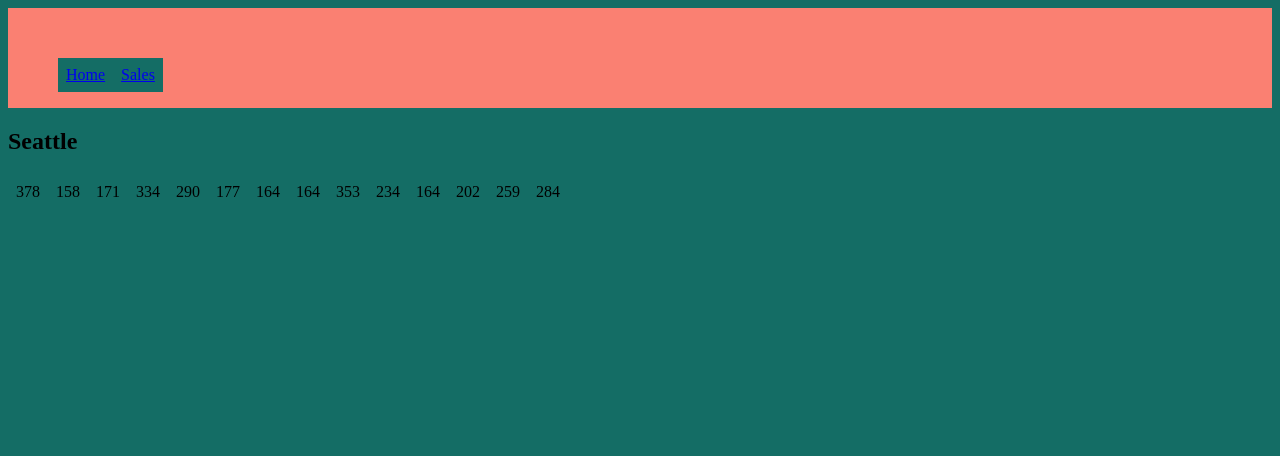
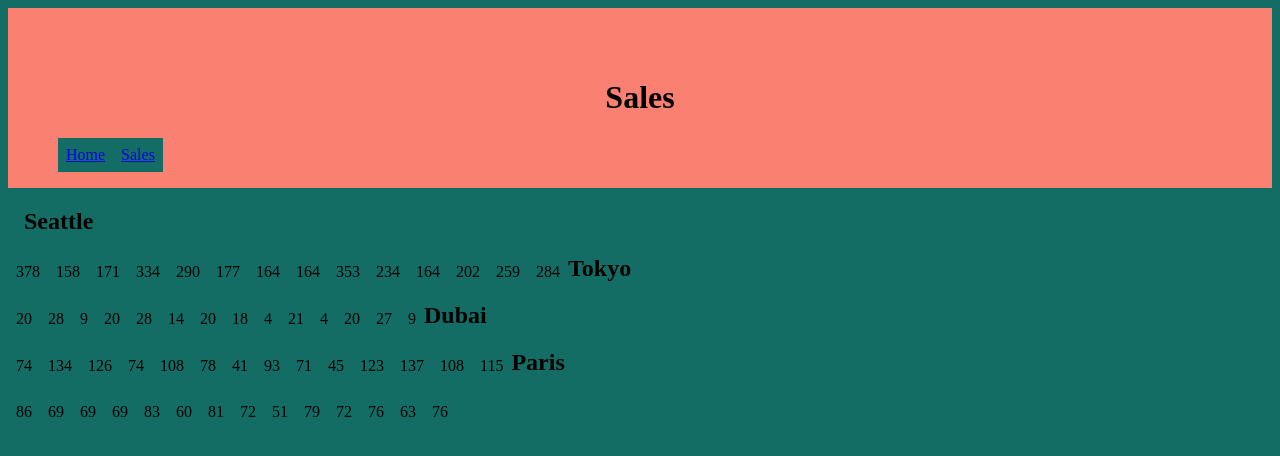
Before and after one commit to kgonzalez1219/cookie_stand, a plain HTML site: page sales.html in a window 1280 px wide. Drawn offline with Linux system fonts and the light colour scheme.

Commit message:
render all objects to page

```diff
--- a/js/app.js
+++ b/js/app.js
@@ -9,7 +9,10 @@ var hours = ['6am', '7am', '8am', '9am', '10am', '11am', '12pm', '1pm', '2pm', '
 
 // object literals/store locations
 
+//seattle
+
 var seattle = {
+  name: 'Seattle',
   minCust: 23,
   maxCust: 65,
   avgCookiePurch: 6.3,
@@ -42,6 +45,10 @@ var divEl = document.createElement('div');
 //console.log(divEl);
 section.append(divEl);
 
+var h2 = document.createElement('h2');
+h2.textContent = seattle.name;
+divEl.appendChild(h2);
+
 var ul = document.createElement('ul');
 section.append(ul);
 
@@ -53,16 +60,16 @@ for (var i = 0; i < seattle.sales.length; i++) {
 
 
 
+//tokyo
 
 
-
-/*    var tokyo = {
+var tokyo = {
+  name: 'Tokyo',
   minCust: 3,
   maxCust: 24,
   avgCookiePurch: 1.2,
-
-  sales: []
-getRandomInteger: function (min, max) {
+  sales: [],
+  getRandomInteger: function (min, max) {
     return Math.floor(Math.random() * (max - min)) + min;
   },
 
@@ -73,20 +80,46 @@ getRandomInteger: function (min, max) {
 
   },
 
-  render: function() {
+  render: function () {
     this.salesData();
   }
 
 
 };
 
+tokyo.salesData();
+console.log(tokyo.sales);
+
+
+
+var section = document.getElementById('locationList');
+//console.log(section);
+var divEl = document.createElement('div');
+//console.log(divEl);
+section.append(divEl);
+
+var h2 = document.createElement('h2');
+h2.textContent = tokyo.name;
+divEl.appendChild(h2);
+
+var ul = document.createElement('ul');
+section.append(ul);
+
+for (var i = 0; i < tokyo.sales.length; i++) {
+  var li = document.createElement('li');
+  li.textContent = tokyo.sales[i];
+  ul.appendChild(li);
+}
+
+
+
 var dubai = {
+  name: 'Dubai',
   minCust: 11,
   maxCust: 38,
-  avgCookiePurch:3.7,
-
-  sales: []
-getRandomInteger: function (min, max) {
+  avgCookiePurch: 3.7,
+  sales: [],
+  getRandomInteger: function (min, max) {
     return Math.floor(Math.random() * (max - min)) + min;
   },
 
@@ -97,21 +130,44 @@ getRandomInteger: function (min, max) {
 
   },
 
-  render: function() {
+  render: function () {
     this.salesData();
   }
 
 
 };
 
+dubai.salesData();
+console.log(dubai.sales);
+
+
+
+var section = document.getElementById('locationList');
+//console.log(section);
+var divEl = document.createElement('div');
+//console.log(divEl);
+section.append(divEl);
+
+var h2 = document.createElement('h2');
+h2.textContent = dubai.name;
+divEl.appendChild(h2);
+
+var ul = document.createElement('ul');
+section.append(ul);
+
+for (var i = 0; i < dubai.sales.length; i++) {
+  var li = document.createElement('li');
+  li.textContent = dubai.sales[i];
+  ul.appendChild(li);
+}
+
 var paris = {
+  name: 'Paris',
   minCust: 20,
   maxCust: 38,
   avgCookiePurch: 2.3,
-
-  sales: []
-
-getRandomInteger: function (min, max) {
+  sales: [],
+  getRandomInteger: function (min, max) {
     return Math.floor(Math.random() * (max - min)) + min;
   },
 
@@ -122,20 +178,44 @@ getRandomInteger: function (min, max) {
 
   },
 
-  render: function() {
+  render: function () {
     this.salesData();
   }
 
 
 };
 
+paris.salesData();
+console.log(paris.sales);
+
+
+
+var section = document.getElementById('locationList');
+//console.log(section);
+var divEl = document.createElement('div');
+//console.log(divEl);
+section.append(divEl);
+
+var h2 = document.createElement('h2');
+h2.textContent = paris.name;
+divEl.appendChild(h2);
+
+var ul = document.createElement('ul');
+section.append(ul);
+
+for (var i = 0; i < paris.sales.length; i++) {
+  var li = document.createElement('li');
+  li.textContent = paris.sales[i];
+  ul.appendChild(li);
+}
+
 var Lima = {
+  name: 'Lima',
   minCust: 2,
   maxCust: 16,
   avgCookiePurch: 4.6,
-
-  sales: []
-getRandomInteger: function (min, max) {
+  sales: [],
+  getRandomInteger: function (min, max) {
     return Math.floor(Math.random() * (max - min)) + min;
   },
 
@@ -146,11 +226,35 @@ getRandomInteger: function (min, max) {
 
   },
 
-  render: function() {
+  render: function () {
     this.salesData();
   }
 
 
 
 
-};*/
+};
+
+lima.salesData();
+console.log(lima.sales);
+
+
+
+var section = document.getElementById('locationList');
+//console.log(section);
+var divEl = document.createElement('div');
+//console.log(divEl);
+section.append(divEl);
+
+var h2 = document.createElement('h2');
+h2.textContent = lima.name;
+divEl.appendChild(h2);
+
+var ul = document.createElement('ul');
+section.append(ul);
+
+for (var i = 0; i < lima.sales.length; i++) {
+  var li = document.createElement('li');
+  li.textContent = lima.sales[i];
+  ul.appendChild(li);
+}
--- a/sales.html
+++ b/sales.html
@@ -12,6 +12,8 @@
 
   <header>
 
+    <h1>Sales</h1>
+
     <nav>
       <ul>
         <li><a href="index.html">Home</a></li>
@@ -23,7 +25,10 @@
 
   <section id="locationList">
     <div>
-      <h2>Seattle</h2>
+      <h2></h2>
+      <ul>
+        <li></li>
+      </ul>
     </div>
 
 
--- a/styles/style.css
+++ b/styles/style.css
@@ -11,7 +11,7 @@ h1 {
 
 nav {
   font-family: 'Times New Roman', Times, serif;
-  text-align: center;
+
 }
 
 ul {
```
